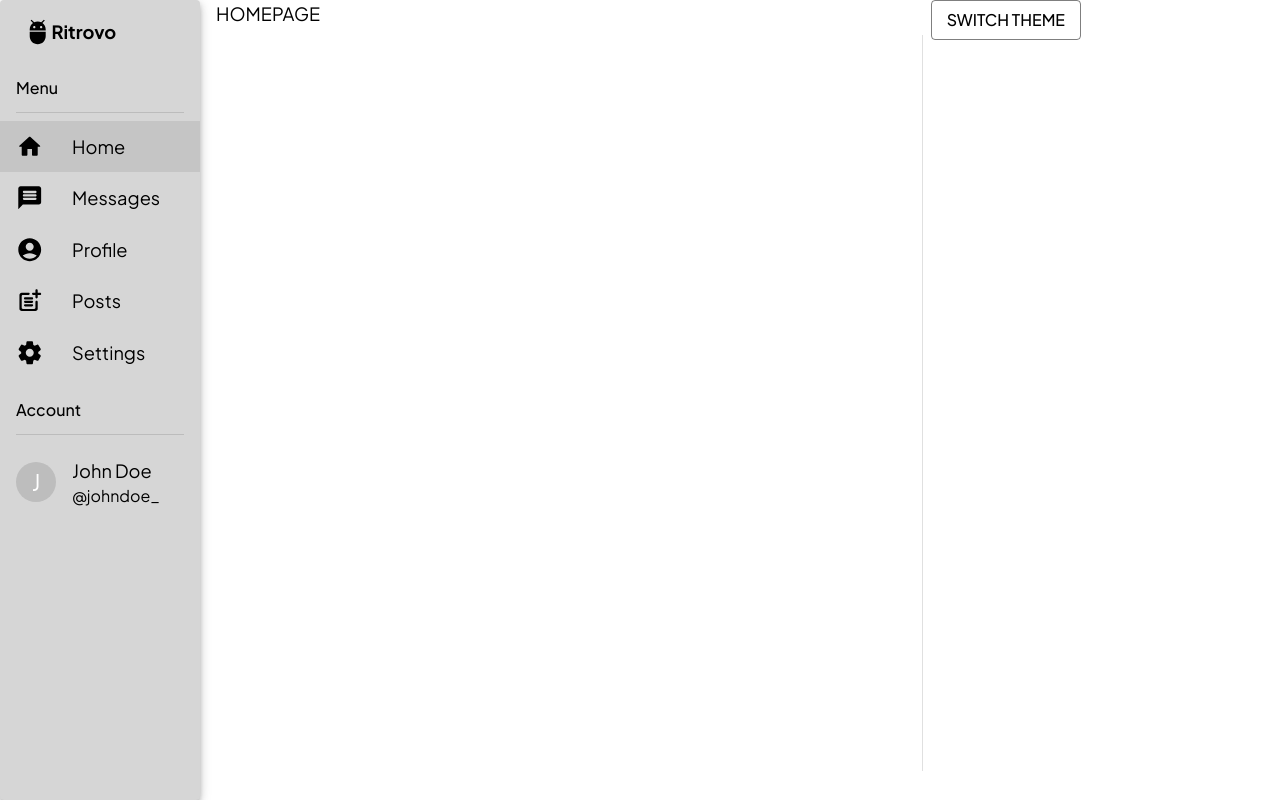
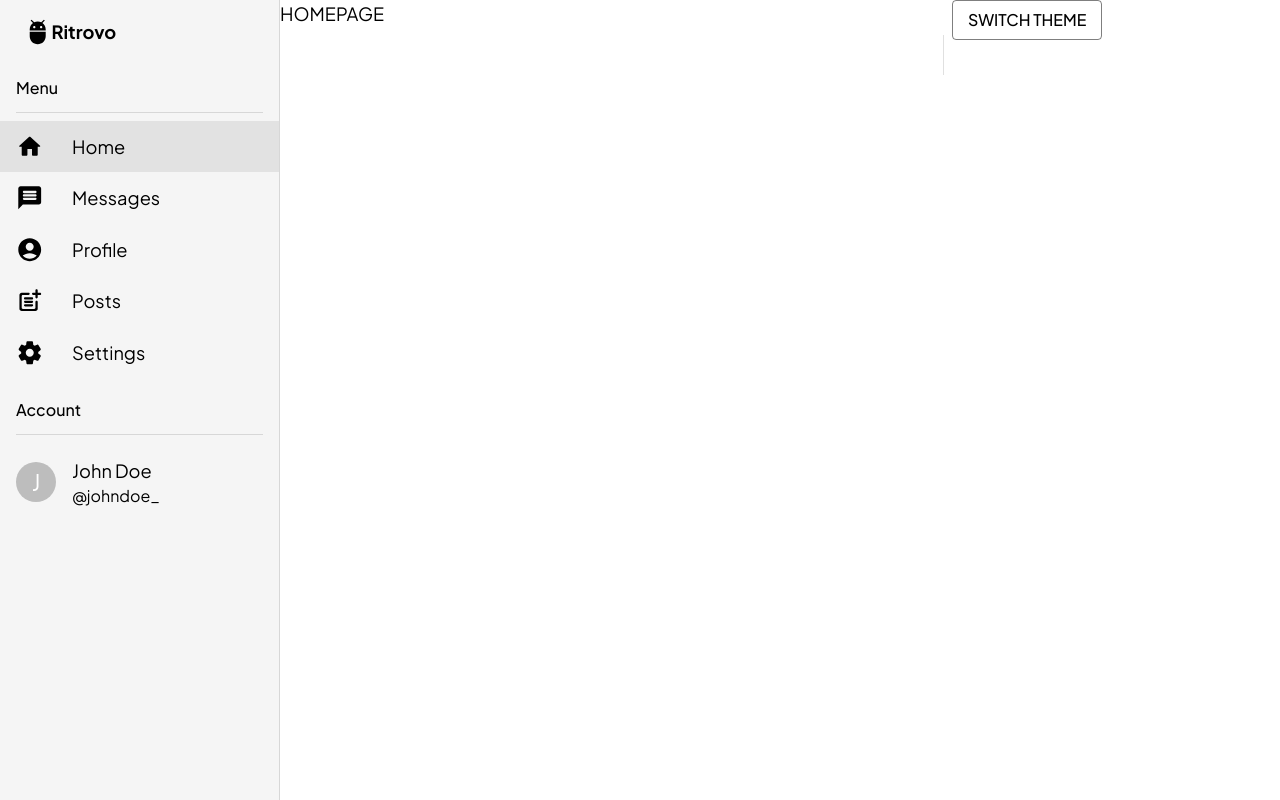
Before and after one commit to EnigmaVSSUT/ritrovo-frontend, a Next.js app: page / in a window 1280 px wide. Built offline with nearby package versions, Linux system fonts and the light colour scheme.

Commit message:
feat: drawer component

```diff
--- a/components/Sidebar/Sidebar.jsx
+++ b/components/Sidebar/Sidebar.jsx
@@ -1,7 +1,7 @@
 import { Adb } from "@mui/icons-material";
 import { Typography } from "@mui/material";
 import { Toolbar } from "@mui/material";
-import { Card } from "@mui/material";
+import { Card, Drawer } from "@mui/material";
 import React from "react";
 import SidebarAccount from "./SidebarAccount";
 import SidebarMenu from "./SidebarMenu";
@@ -9,15 +9,18 @@ import SidebarMenu from "./SidebarMenu";
 const Sidebar = () => {
 
 	return (
-		<Card elevation={5} sx={{ height: "100%" }}>
+		<Drawer
+			variant='persistent'
+			open={true}
+			anchor='left'
+		>
 			<Toolbar>
 				<Adb />
 				<Typography fontWeight={700}>Ritrovo</Typography>
 			</Toolbar>
-
 			<SidebarMenu />
 			<SidebarAccount />
-		</Card>
+		</Drawer>
 	);
 };
 
--- a/components/layout/DefaultLayout.jsx
+++ b/components/layout/DefaultLayout.jsx
@@ -1,15 +1,27 @@
 import { Grid } from "@mui/material";
 import { styled, Stack } from "@mui/material";
+import { MAIN_SIDEBAR_WIDTH } from "../../lib/constants/constants";
 import Sidebar from "../Sidebar/Sidebar";
 
 const Offset = styled("div")(({ theme }) => theme.mixins.toolbar);
 
 const DefaultLayout = ({ children }) => {
 	return (
-		<Grid container columnSpacing={2} minHeight='100vh'>
-			<Grid item xs={2}><Sidebar/></Grid>
-			<Grid item xs={10}>{children}</Grid>
-		</Grid>
+		// <Grid container columnSpacing={2} minHeight='100vh'>
+		// 	<Grid item xs={2}><Sidebar/></Grid>
+		// 	<Grid item xs={10}>{children}</Grid>
+		// </Grid>
+		<Stack
+			direction='row'
+		>
+			<Sidebar />
+			<Stack
+				flexGrow={1}
+				marginLeft={ MAIN_SIDEBAR_WIDTH }
+			>
+				{children}
+			</Stack>
+		</Stack>
 	);
 };
 
--- a/lib/constants/constants.js
+++ b/lib/constants/constants.js
@@ -1 +1,3 @@
 export const APP_BAR_HEIGHT = 80
+
+export const MAIN_SIDEBAR_WIDTH = '280px'
--- a/theme/getTheme.js
+++ b/theme/getTheme.js
@@ -2,13 +2,15 @@ import { createTheme } from "@mui/material"
 import darkPalette from "./options/darkPalette"
 import lightPalette from "./options/lightPalette"
 import typography from "./options/typography"
+import components from "./options/components"
 
 const getTheme = ( mode ) => {
 	const palette = mode === 'dark' ? darkPalette : lightPalette
 
 	return createTheme({
 		typography,
-		palette
+		palette,
+		components
 	})
 }
 
--- /dev/null
+++ b/theme/options/components.js
@@ -0,0 +1,14 @@
+import { MAIN_SIDEBAR_WIDTH } from "../../lib/constants/constants";
+
+const components = {
+	MuiDrawer: {
+		styleOverrides: {
+			paper: {
+				width: '100%',
+				maxWidth: MAIN_SIDEBAR_WIDTH
+			}
+		}
+	}
+}
+
+export default components
--- a/theme/options/lightPalette.js
+++ b/theme/options/lightPalette.js
@@ -1,6 +1,6 @@
 const lightPalette = {
 	background: {
-		paper: '#D6D6D6',
+		paper: '#F5F5F5',
 		default: '#FFFFFF'
 	},
 	text: {
```
Also changed, not shown: 1 other file (tests, documents, lock files or other folders).
